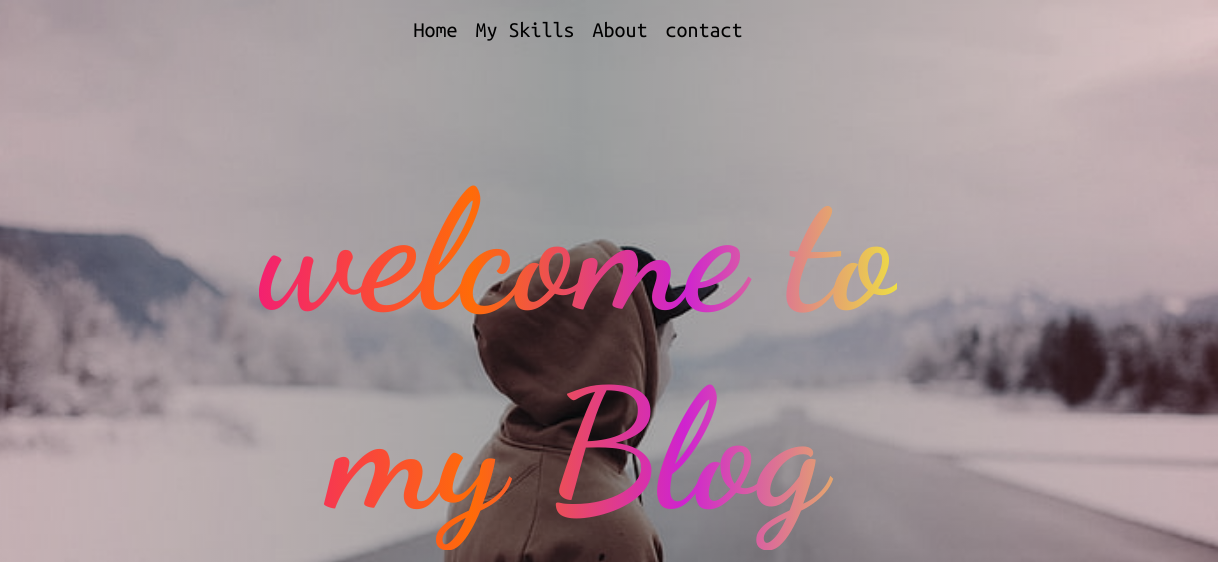
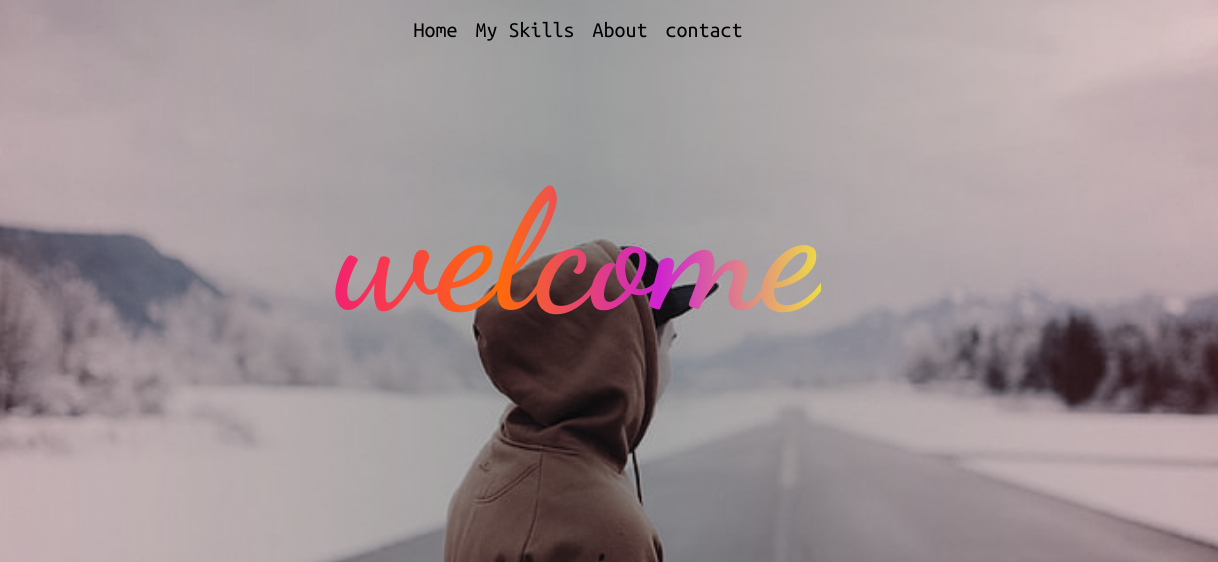
Before and after one commit to asmdnayeeem/MyPort, a plain HTML site: page index.html in a window 1280 px wide. Shown: the top 562 px of the page, 62-1280 px from the left. Drawn offline with Linux system fonts and the light colour scheme; a web font is replaced by a local one.

Commit message:
changes in home page

```diff
--- a/index.html
+++ b/index.html
@@ -82,8 +82,7 @@
     </div>
     <div id="home">
      <!-- <div class="h"><div class="a"> <span class="w">Welcome</span><span class="t">to</span><br><span class="m">my</span><span class="b">Blog</span></div></div> -->
-     <div id="welcome"><p>welcome to</p>
-     <p>my Blog</p></div>
+     <div id="welcome"><p>welcome</p></div>
 
      <!-- <div class="buttons"><button><a href="">Contact</a></button></div> -->
     </div>
```
